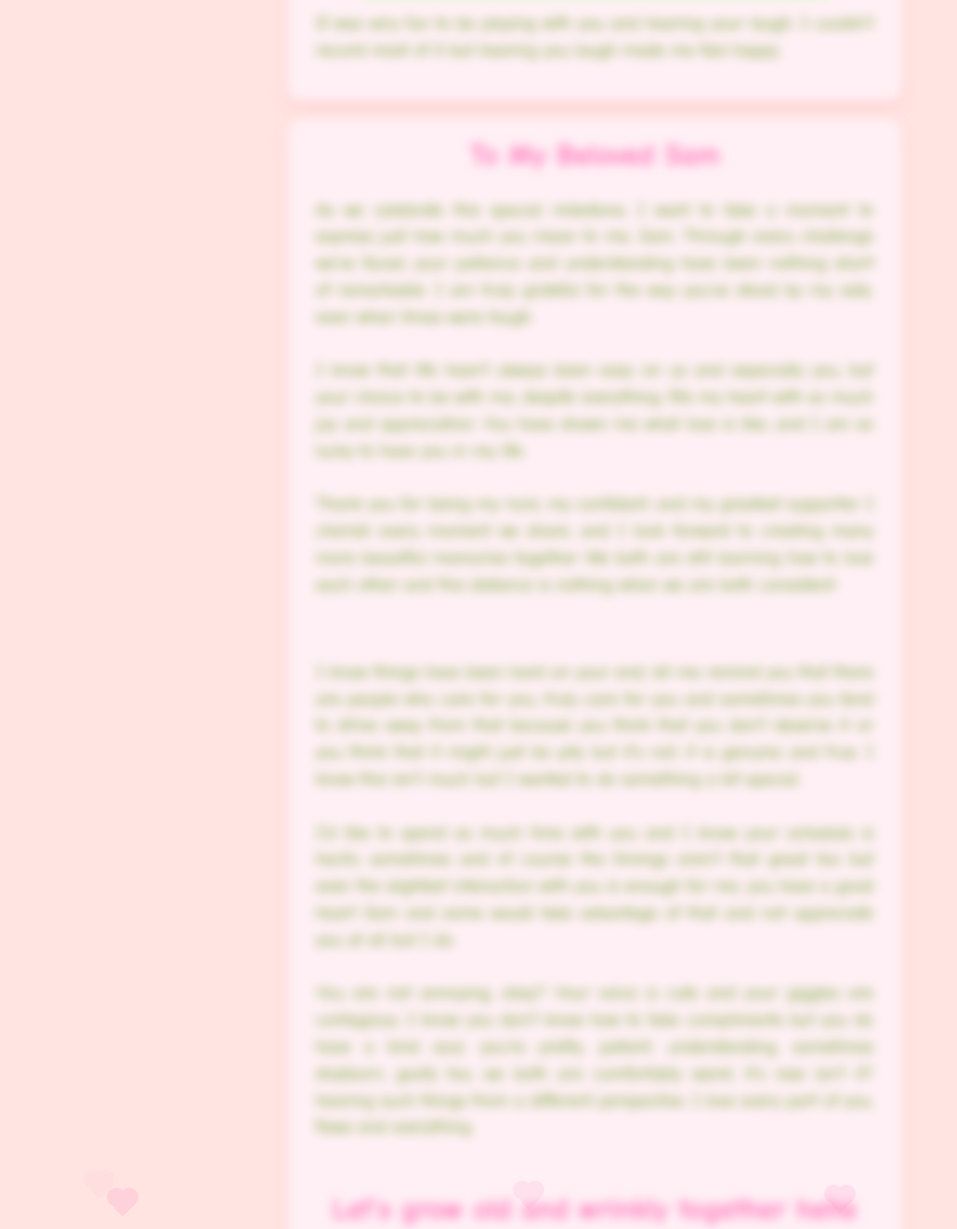
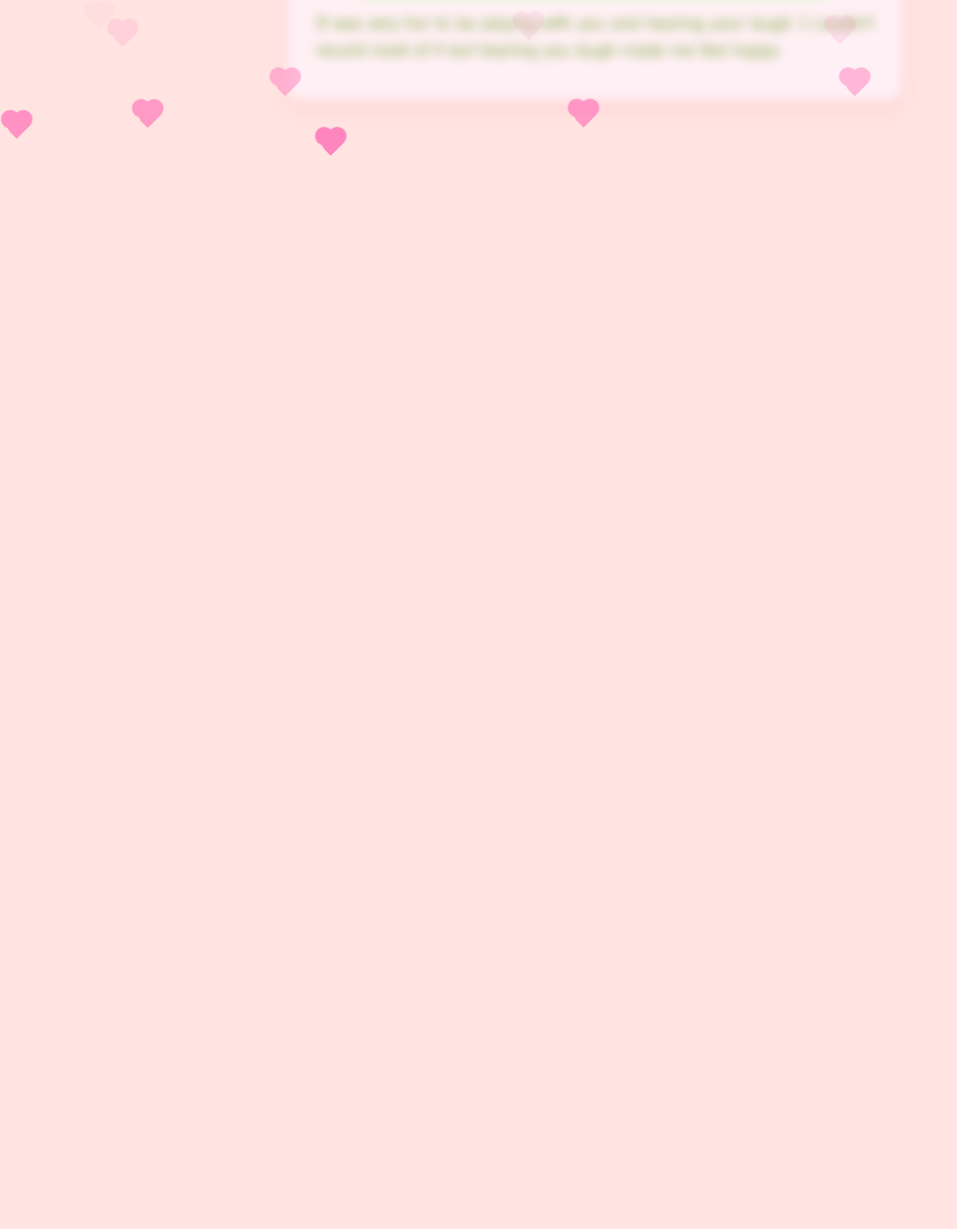
Before and after one commit to Arleannez/SpecialLove, a plain HTML site: page home.html in a window 1280 px wide. Shown: the part 1462-2784 px from the top of the page at 93% size, without its empty margins (0-1030 px from the left). After the commit the page ends 1630 px from the top, so only its background shows below. Drawn offline with Linux system fonts and the light colour scheme.

Commit message:
Update home.html

```diff
--- a/home.html
+++ b/home.html
@@ -41,35 +41,6 @@
 
 </section>
 
-<section class="monthsarySection">
-  <h2>To My Beloved Sam</h2>
-  <p>
-    As we celebrate this special milestone, I want to take a moment to express just how much you mean to me, Sam.
-
-Through every challenge we've faced, your patience and understanding have been nothing short of remarkable. I am truly grateful for the way you’ve stood by my side, even when times were tough.<br><br>
-
-I know that life hasn’t always been easy on us and especially you, but your choice to be with me, despite everything, fills my heart with so much joy and appreciation.
-
-You have shown me what love is like, and I am so lucky to have you in my life.
-<br><br>
-Thank you for being my rock, my confidant, and my greatest supporter. I cherish every moment we share, and I look forward to creating many more beautiful memories together.
-
-We both are still learning how to love each other and this distance is nothing when we are both consistent.
-  </p>
-<br><br>
-  <p>I know things have been hard on your end, let me remind you that there are people who care for you, truly care for you and sometimes you tend to strive away from that because you think that you don't deserve it or you think that it might just be pity but it's not, it is genuine and true.
-
-    I know this isn't much but I wanted to do something a bit special.
-    <br><br>
-    I'd like to spend as much time with you and I know your schedule is hectic sometimes and of course the timings aren't that great too but even the slightest interaction with you is enough for me, you have a good heart Sam and some would take advantage of that and not appreciate you at all but I do.
-    <br><br>
-    You are not annoying, okay? Your voice is cute and your giggles are contagious. I know you don't know how to take compliments but you do have a kind soul, you're pretty, patient, understanding, sometimes stubborn, goofy too, we both are comfortably weird, it's new isn't it? hearing such things from a different perspective.
-
-    I love every part of you, flaws and everything.</p>
-<br><br>
-    <h2>Let’s grow old and wrinkly together hehe</h2>
-</section>
-
   </body>
     <script>
     const monthsarySections = document.querySelectorAll(".monthsarySection");
```
